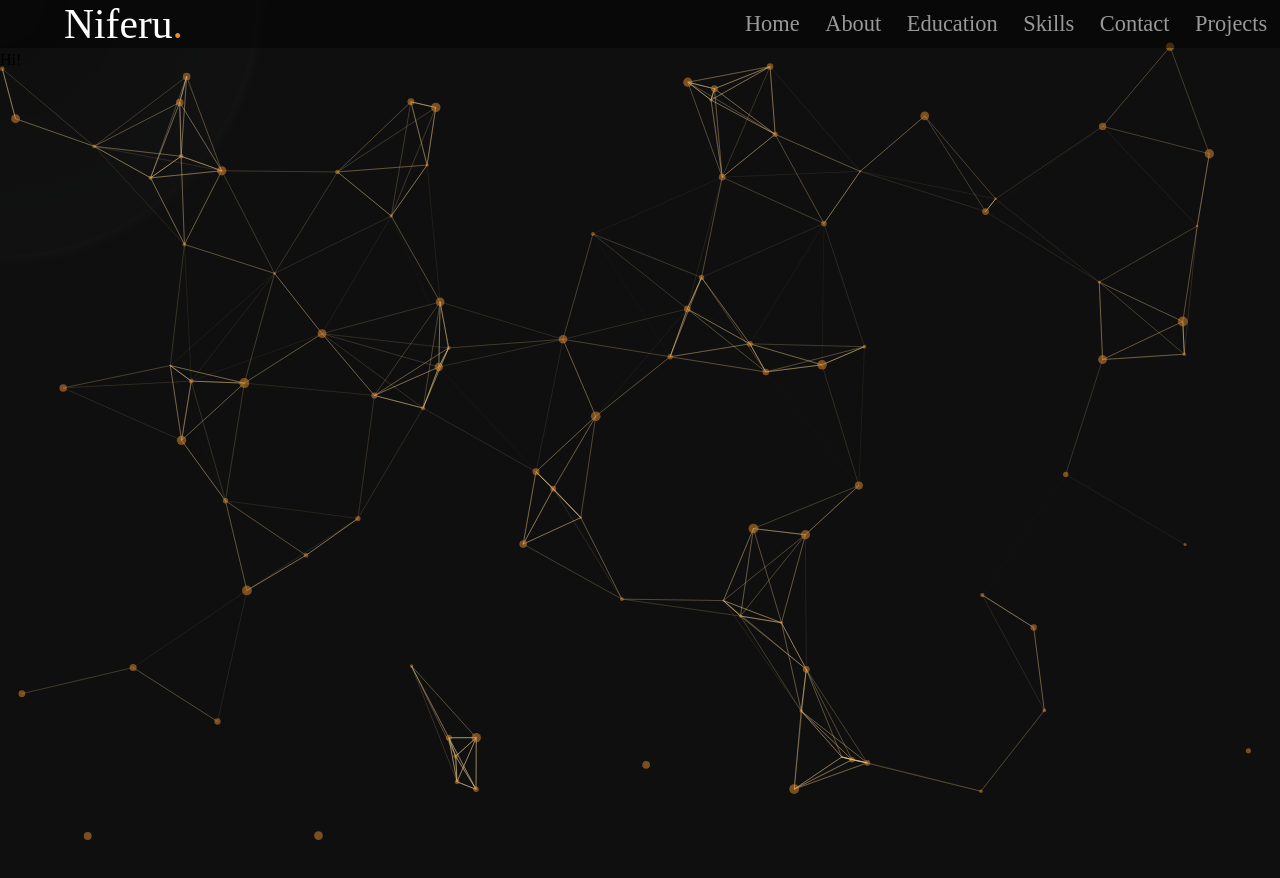
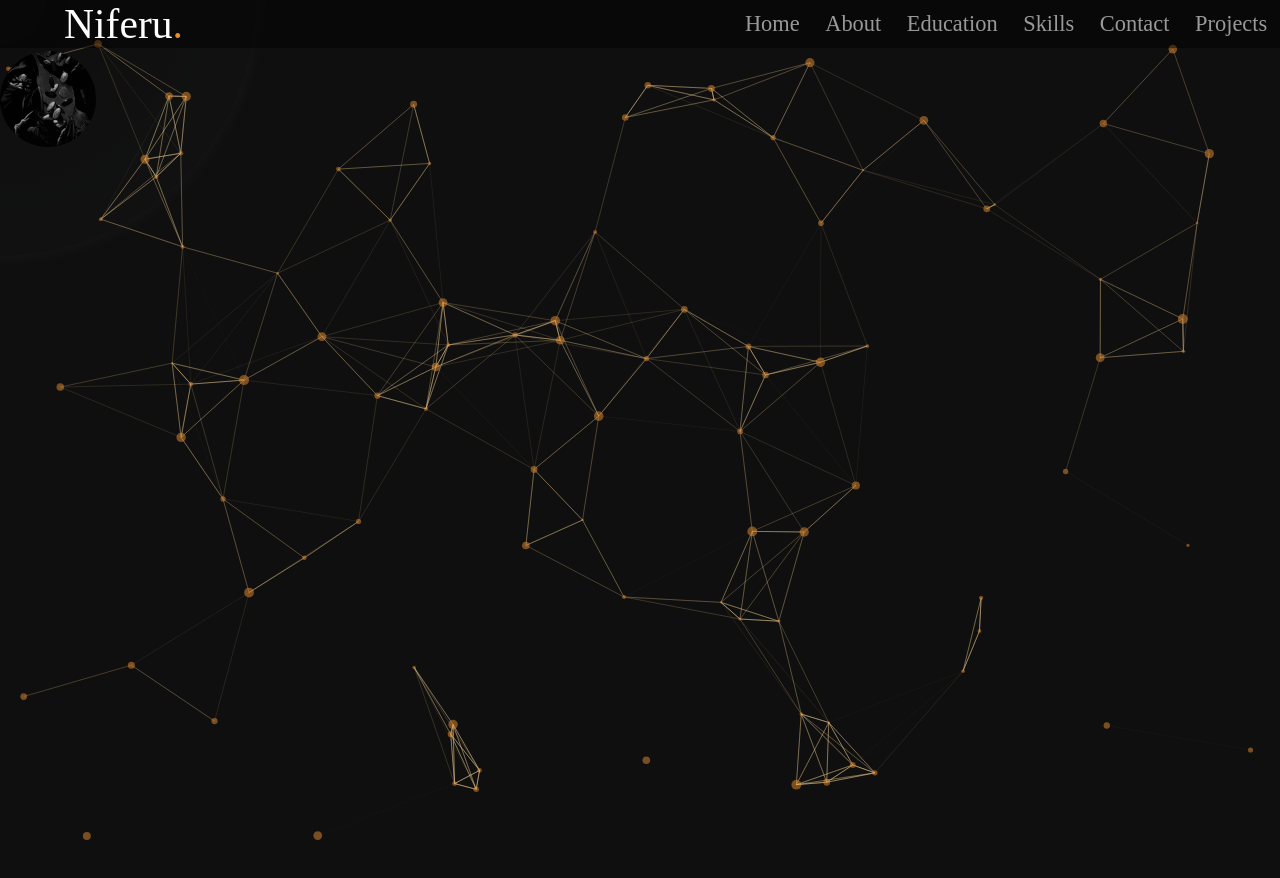
Before and after one commit to Nlferu/niferu-portfolio-website, a Next.js app: page / in a window 1280 px wide. Shown: the top 878 px of the page. Built offline with nearby package versions, Linux system fonts and the light colour scheme.

Commit message:
image added

```diff
--- a/app/layout.js
+++ b/app/layout.js
@@ -1,8 +1,7 @@
 import "@/styles/globals.css"
 import Header from "@/components/header"
-import Cursor from "@/components/cursor"
+import Particle from "@/components/particles"
 import Footer from "@/components/footer"
-import Particle from "@/components/particles"
 
 /**
  * This is our website title and description
@@ -19,7 +18,6 @@ export default function RootLayout({ children }) {
         <html lang="en">
             <body>
                 <Header />
-                <Cursor />
                 <Particle />
                 {children}
                 <Footer />
--- a/app/page.js
+++ b/app/page.js
@@ -1,5 +1,12 @@
 import body from "@/styles/main.module.css"
+import Cursor from "@/components/cursor"
+import Intro from "@/components/intro"
 
 export default function Home() {
-    return <home className={body.body}>Hi!</home>
+    return (
+        <main className={body.body}>
+            <Cursor />
+            <Intro />
+        </main>
+    )
 }
--- /dev/null
+++ b/components/intro.js
@@ -0,0 +1,15 @@
+import Image from "next/image"
+import React from "react"
+import intro from "@/styles/intro.module.css"
+
+export default function Intro() {
+    return (
+        <section>
+            <div className={intro.div}>
+                <div className={intro.secDiv}>
+                    <Image className={intro.image} src="/niferu.jpg" alt="Niferu" height="200" width="200" quality="95" priority={true} />
+                </div>
+            </div>
+        </section>
+    )
+}
--- /dev/null
+++ b/styles/intro.module.css
@@ -0,0 +1,18 @@
+.div {
+    display: flex;
+    justify-content: center;
+    align-items: center;
+}
+
+.secDiv {
+    position: relative;
+}
+
+.image {
+    object-fit: cover;
+    border-radius: 9999px;
+    border-color: #ffffff;
+    width: 6rem;
+    height: 6rem;
+    border-color: 0.35;
+}
```
Also changed, not shown: public/niferu.jpg (added).
